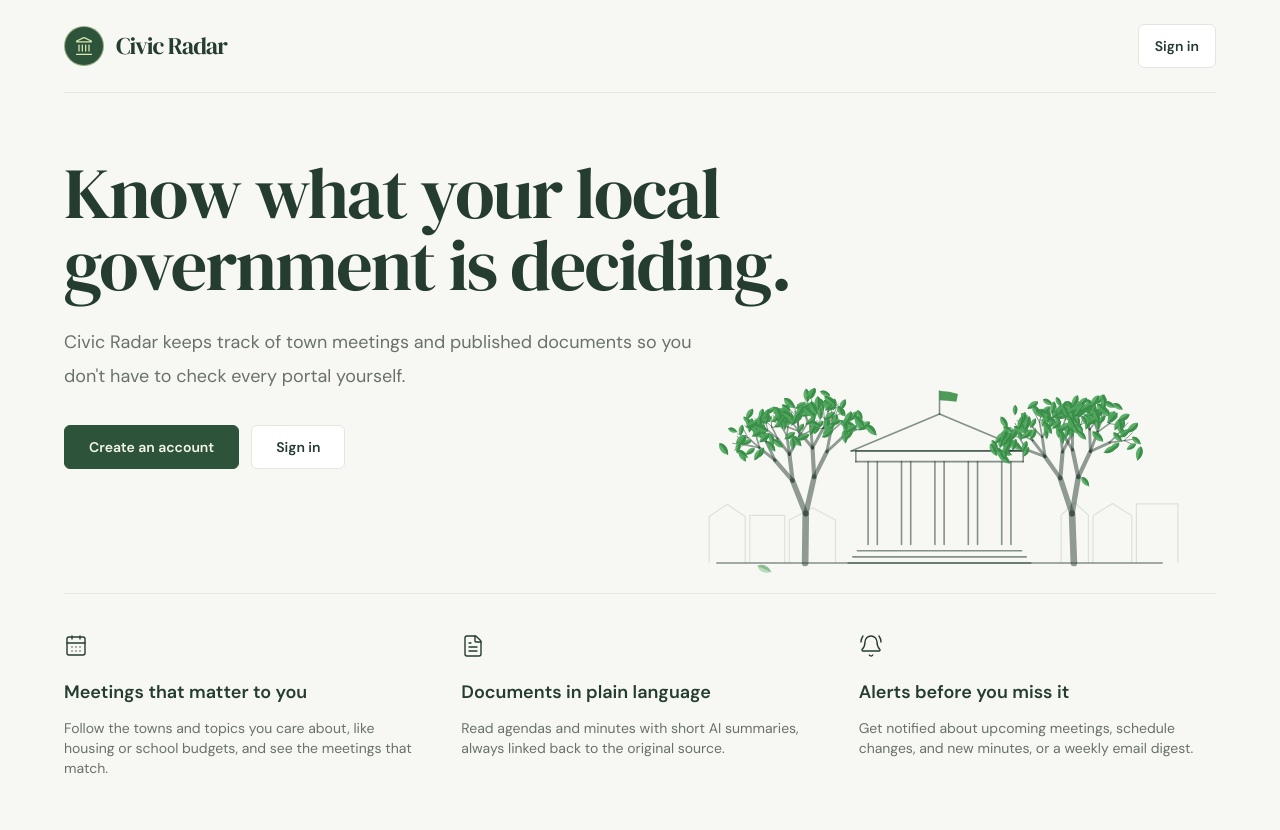
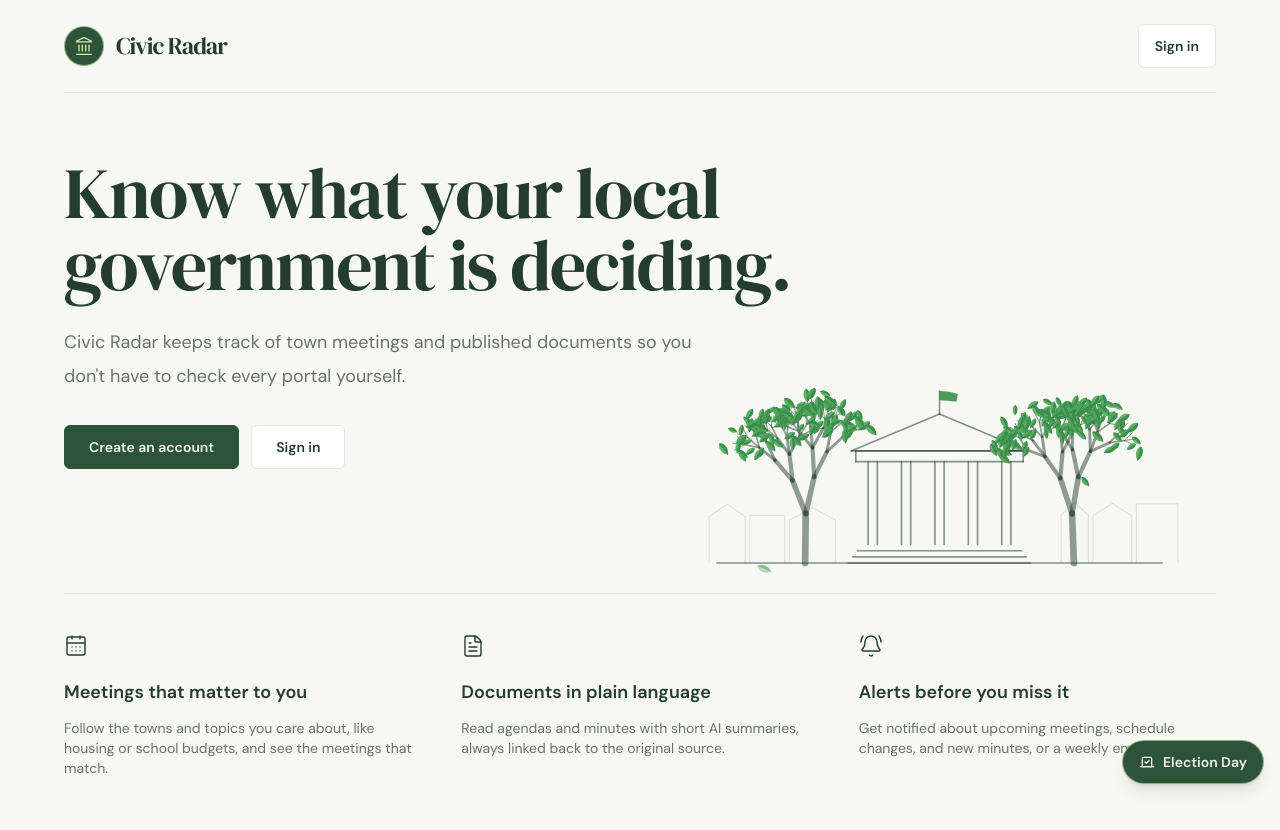
Before and after one commit to Civic-Radar/civicradar-project, a Next.js app: page / in a window 1280 px wide. Both pictures are taken after a click on the button "Hide Election Day reminder". Shown: the top 830 px of the page. Built offline with nearby package versions, Linux system fonts and the light colour scheme.

Commit message:
Let visitors bring back the hidden Election Day reminder

```diff
--- a/app/components/ElectionBanner.tsx
+++ b/app/components/ElectionBanner.tsx
@@ -1,7 +1,7 @@
 'use client';
 
 import { useEffect, useState } from 'react';
-import { X } from 'lucide-react';
+import { Vote, X } from 'lucide-react';
 import { ELECTION, electionReminder, type ElectionReminder } from '../../lib/electionReminder';
 
 // Remembered per visitor, per election, so a hidden reminder stays hidden.
@@ -10,22 +10,24 @@ const DISMISS_KEY = `civic-radar:election-reminder-hidden:${ELECTION.date}`;
 /**
  * A slim band at the top of every page around Election Day: the date,
  * poll hours, and a link to the state's official elections page. It works out
- * the day in the browser, so it appears and disappears on its own, and the ✕
- * hides it for that visitor on every page.
+ * the day in the browser, so it appears and disappears on its own. The ✕
+ * hides it for that visitor on every page and leaves a small "Election Day"
+ * button in the bottom corner that brings it back.
  */
 export default function ElectionBanner() {
   const [reminder, setReminder] = useState<ElectionReminder | null>(null);
+  const [hidden, setHidden] = useState(false);
 
   useEffect(() => {
-    let hidden = false;
     try {
-      hidden = window.localStorage.getItem(DISMISS_KEY) === '1';
+      setHidden(window.localStorage.getItem(DISMISS_KEY) === '1');
     } catch {
       // Storage can be blocked; the reminder just shows.
     }
-    if (!hidden) setReminder(electionReminder(new Date()));
+    setReminder(electionReminder(new Date()));
   }, []);
 
+  // Outside the reminder window there is nothing to show or bring back.
   if (!reminder) return null;
 
   function hide() {
@@ -34,7 +36,31 @@ export default function ElectionBanner() {
     } catch {
       // Hidden for this visit only.
     }
-    setReminder(null);
+    setHidden(true);
+  }
+
+  function show() {
+    try {
+      window.localStorage.removeItem(DISMISS_KEY);
+    } catch {
+      // Nothing saved to remove.
+    }
+    setHidden(false);
+    window.scrollTo({ top: 0, behavior: 'smooth' });
+  }
+
+  if (hidden) {
+    return (
+      <button
+        type="button"
+        onClick={show}
+        aria-label="Show Election Day reminder"
+        className="fixed bottom-[max(1rem,env(safe-area-inset-bottom))] right-[max(1rem,env(safe-area-inset-right))] z-30 flex min-h-11 items-center gap-2 rounded-full border border-lime/60 bg-accent-strong px-4 text-sm font-semibold text-on-dark shadow-lg transition hover:bg-accent focus-visible:outline focus-visible:outline-2 focus-visible:outline-offset-2 focus-visible:outline-accent"
+      >
+        <Vote className="h-4 w-4" aria-hidden="true" />
+        Election Day
+      </button>
+    );
   }
 
   return (
```
